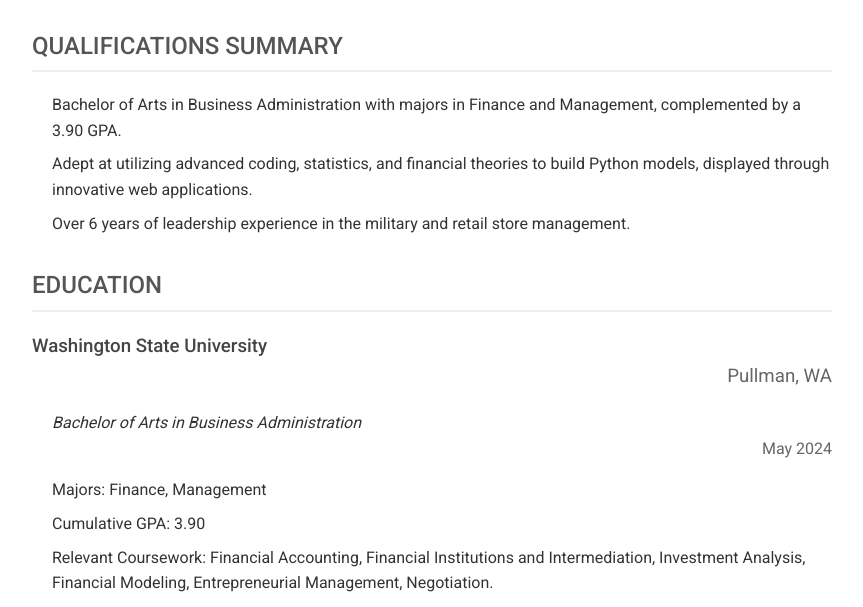
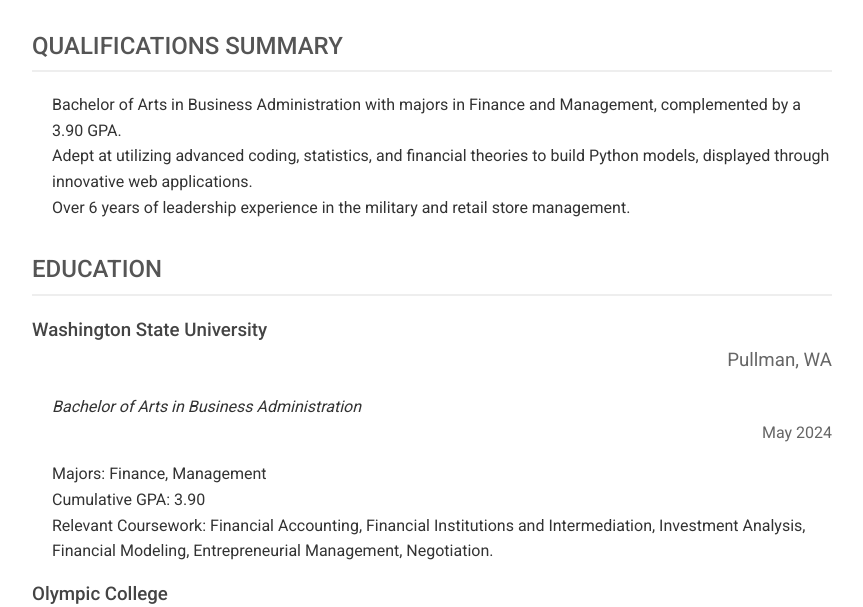
Before and after one commit to jodonm/jodonm.github.io, a plain HTML site: page index.html in a window 1280 px wide. Shown: the part 163-770 px from the top of the page, without its empty margins (208-1071 px from the left). Drawn offline with Linux system fonts and the light colour scheme.

Commit message:
Update index.html
update margin of li

```diff
--- a/index.html
+++ b/index.html
@@ -55,7 +55,7 @@
         }
 
         li {
-            margin-bottom: 8px;
+            margin-bottom: 0px;
             font-weight: 400;
         }
 
```
